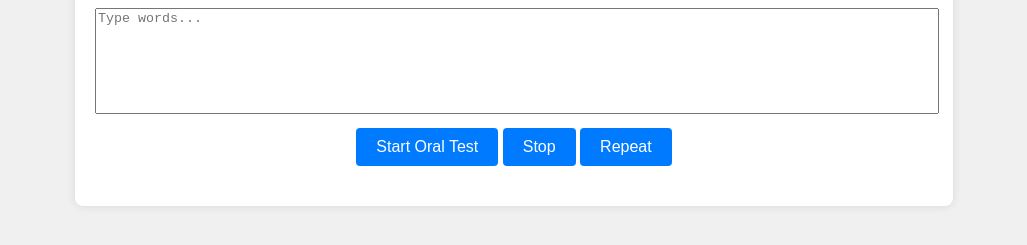
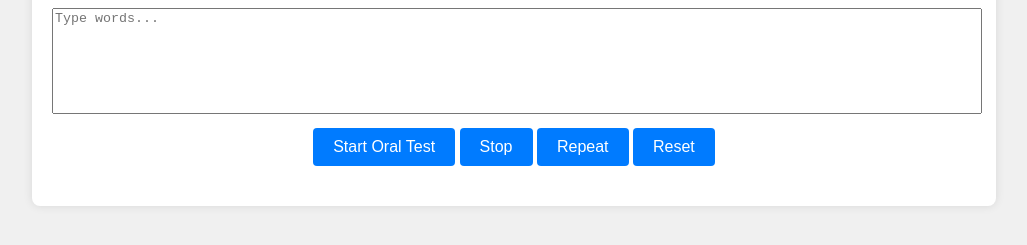
Before and after one commit to shubhambelbase/Oral-test-web-app, a plain HTML site: page index.html in a window 1280 px wide. Shown: the part 357-602 px from the top of the page, without its empty margins (126-1153 px from the left). Drawn offline with Linux system fonts and the light colour scheme.

Commit message:
Update index.html

```diff
--- a/index.html
+++ b/index.html
@@ -14,6 +14,7 @@
         <button id="startButton" onclick="startOralTest()">Start Oral Test</button>
         <button id="stopButton" onclick="stopSpeech()">Stop</button>
         <button id="repeatButton" onclick="repeatWord()">Repeat</button>
+        <button id="resetButton" onclick="resetOralTest()">Reset</button>
         <div id="displayedWord"></div>
     </div>
 
```
